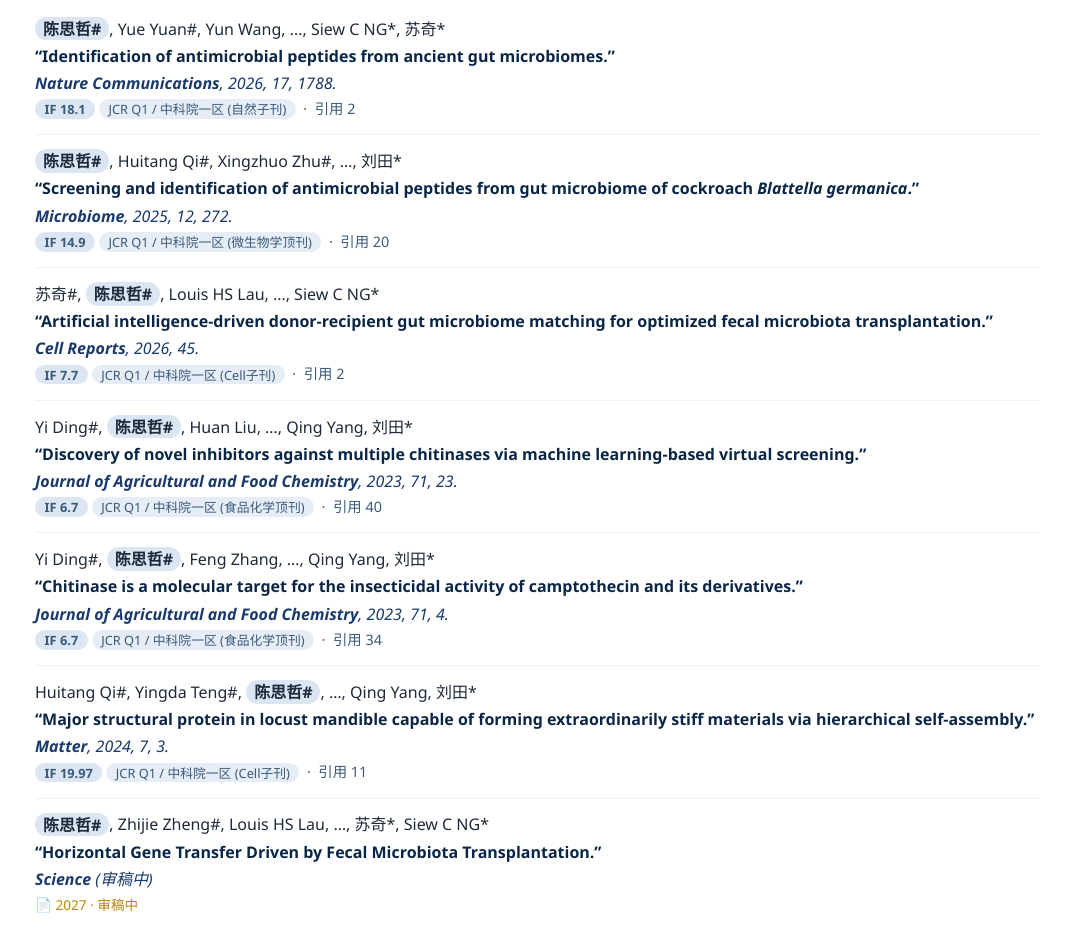
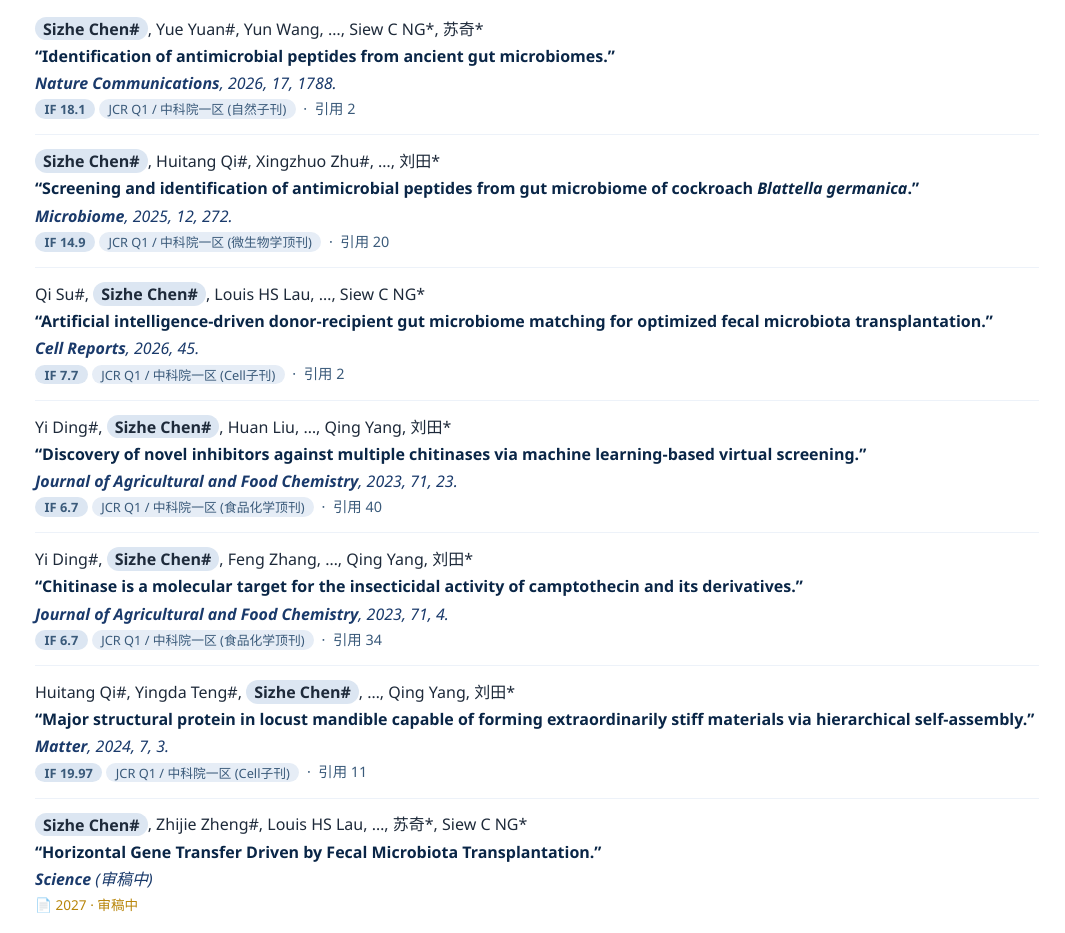
Before and after one commit to SuTeamLab/SuLabTeam, a plain HTML site: page index.html in a window 1280 px wide. Shown: the part 1543-2476 px from the top of the page, without its empty margins (103-1168 px from the left). Drawn offline with Linux system fonts and the light colour scheme.

Commit message:
Update index.html

```diff
--- a/index.html
+++ b/index.html
@@ -637,7 +637,7 @@
                 <!-- 1. Nature Communications 2026 -->
                 <li>
                     <div class="authors">
-                        <span class="self">陈思哲#</span>, Yue Yuan#, Yun Wang, …, Siew C NG*, 苏奇*
+                        <span class="self">Sizhe Chen#</span>, Yue Yuan#, Yun Wang, …, Siew C NG*, 苏奇*
                     </div>
                     <div class="title">
                         “Identification of antimicrobial peptides from ancient gut microbiomes.”
@@ -655,7 +655,7 @@
                 <!-- 2. Microbiome 2025 -->
                 <li>
                     <div class="authors">
-                        <span class="self">陈思哲#</span>, Huitang Qi#, Xingzhuo Zhu#, …, 刘田*
+                        <span class="self">Sizhe Chen#</span>, Huitang Qi#, Xingzhuo Zhu#, …, 刘田*
                     </div>
                     <div class="title">
                         “Screening and identification of antimicrobial peptides from gut microbiome of cockroach <em>Blattella germanica</em>.”
@@ -673,7 +673,7 @@
                 <!-- 3. Cell Reports 2026 -->
                 <li>
                     <div class="authors">
-                        苏奇#, <span class="self">陈思哲#</span>, Louis HS Lau, …, Siew C NG*
+                        Qi Su#, <span class="self">Sizhe Chen#</span>, Louis HS Lau, …, Siew C NG*
                     </div>
                     <div class="title">
                         “Artificial intelligence-driven donor-recipient gut microbiome matching for optimized fecal microbiota transplantation.”
@@ -691,7 +691,7 @@
                 <!-- 4. J. Agric. Food Chem. 2023 (a) -->
                 <li>
                     <div class="authors">
-                        Yi Ding#, <span class="self">陈思哲#</span>, Huan Liu, …, Qing Yang, 刘田*
+                        Yi Ding#, <span class="self">Sizhe Chen#</span>, Huan Liu, …, Qing Yang, 刘田*
                     </div>
                     <div class="title">
                         “Discovery of novel inhibitors against multiple chitinases via machine learning-based virtual screening.”
@@ -709,7 +709,7 @@
                 <!-- 5. J. Agric. Food Chem. 2023 (b) -->
                 <li>
                     <div class="authors">
-                        Yi Ding#, <span class="self">陈思哲#</span>, Feng Zhang, …, Qing Yang, 刘田*
+                        Yi Ding#, <span class="self">Sizhe Chen#</span>, Feng Zhang, …, Qing Yang, 刘田*
                     </div>
                     <div class="title">
                         “Chitinase is a molecular target for the insecticidal activity of camptothecin and its derivatives.”
@@ -727,7 +727,7 @@
                 <!-- 6. Matter 2024 (co-author) -->
                 <li>
                     <div class="authors">
-                        Huitang Qi#, Yingda Teng#, <span class="self">陈思哲#</span>, …, Qing Yang, 刘田*
+                        Huitang Qi#, Yingda Teng#, <span class="self">Sizhe Chen#</span>, …, Qing Yang, 刘田*
                     </div>
                     <div class="title">
                         “Major structural protein in locust mandible capable of forming extraordinarily stiff materials via hierarchical self-assembly.”
@@ -745,7 +745,7 @@
                 <!-- 7. Science (Under Review) 2027 -->
                 <li>
                     <div class="authors">
-                        <span class="self">陈思哲#</span>, Zhijie Zheng#, Louis HS Lau, …, 苏奇*, Siew C NG*
+                        <span class="self">Sizhe Chen#</span>, Zhijie Zheng#, Louis HS Lau, …, 苏奇*, Siew C NG*
                     </div>
                     <div class="title">
                         “Horizontal Gene Transfer Driven by Fecal Microbiota Transplantation.”
```
